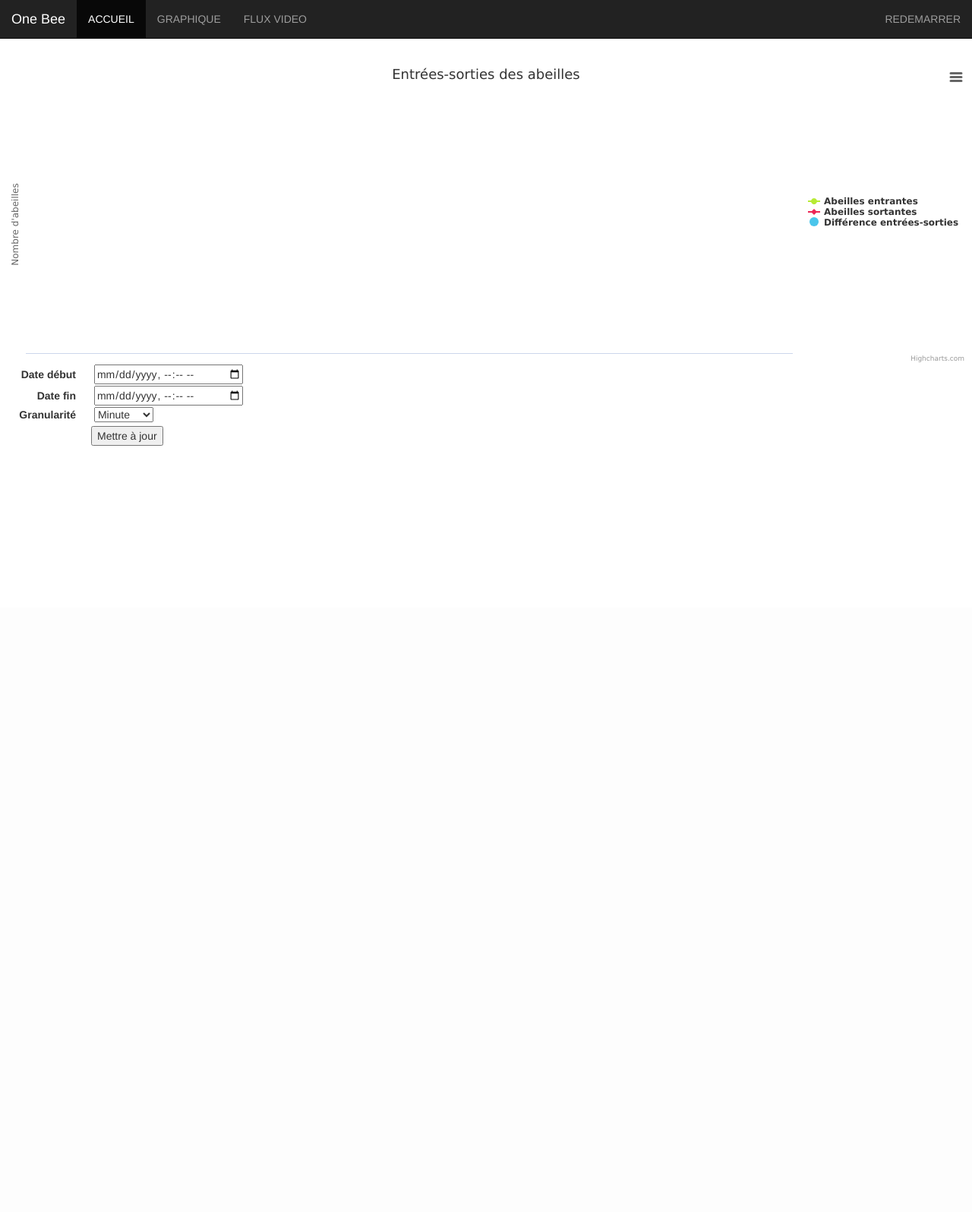
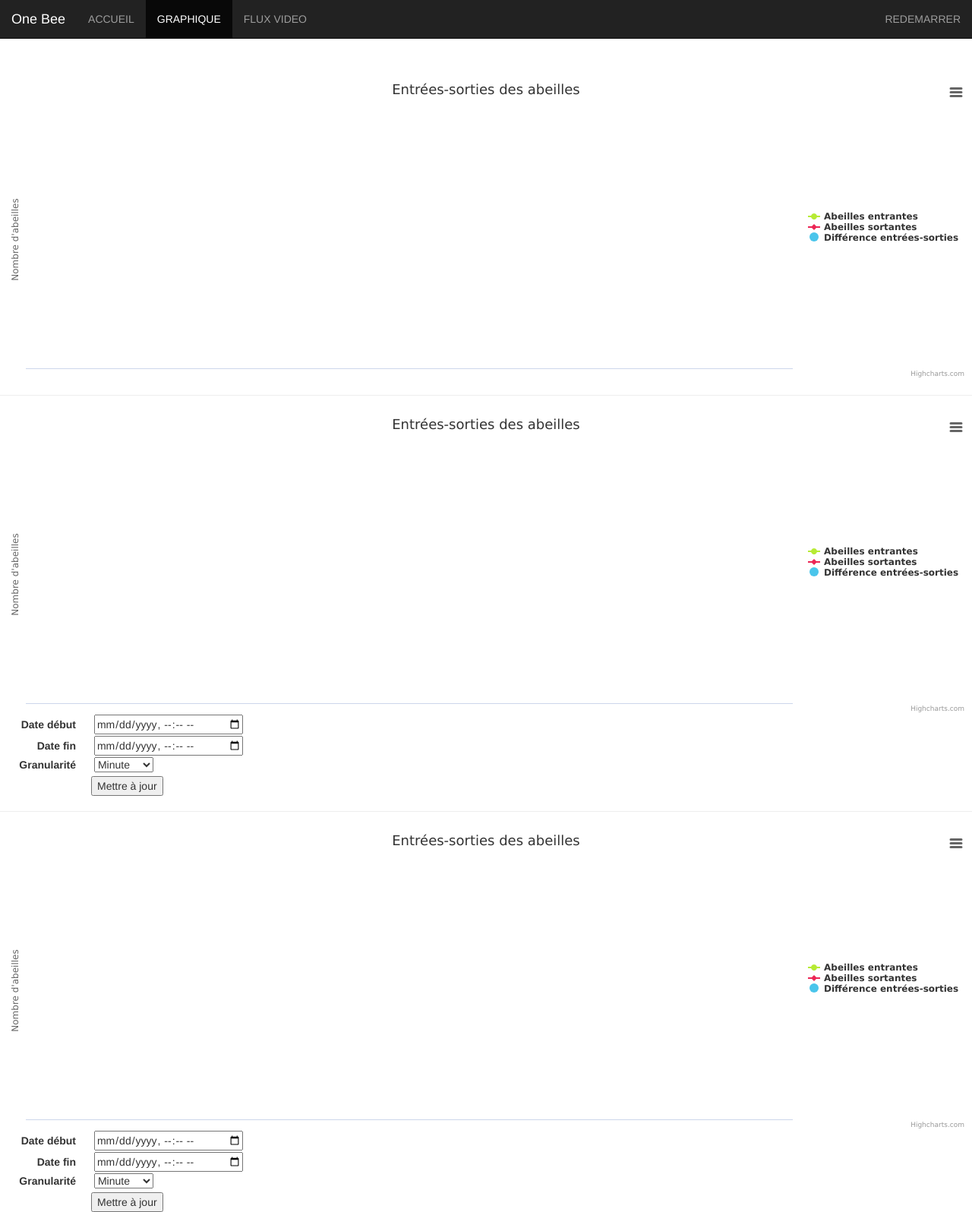
Before and after one commit to gdgaetan/openbee, a PHP site: page /graphe.php in a window 1280 px wide. Shown: the whole page at 76% size. Before the commit the page ends 587 px from the top, so only its background shows below. Run offline with PHP 8.4, Linux system fonts and the light colour scheme; data that the repository does not hold is empty.

Commit message:
plusieurs graphes + commentaires

```diff
--- a/onebeeV2/graphe.css
+++ b/onebeeV2/graphe.css
@@ -1,6 +1,6 @@
-/* permet de commencer à afficher les pages en dessous du menus*/
-body{
-	margin-top:80px;
+body {
+  padding-top: 100px;
+
 }
 
 .formulaire{
@@ -16,6 +16,6 @@ body{
 	margin-left: 20px;
 }
 
-#update {
+#update2, #update3 {
 	margin-left: 120px;
 }
--- a/onebeeV2/graphe.php
+++ b/onebeeV2/graphe.php
@@ -20,47 +20,54 @@
 
 	<title>Test pour les graphiques</title>
 </head>
-<body >
-<!-- barre des menus en haut de la page (avec bootstraps) inverse pour fixer les menus à gauche, fixed-top pour avoir la barre affiché quand on scroll vers le bas -->
+<body>
+
 	<nav class="navbar navbar-inverse navbar-fixed-top">
 	  <div class="container-fluid">
 		<div class="navbar-header">
-		<!--titre de la barre des menus qui permet aussi de revenir à l'acceuil -->
-		 <button type="button" class="navbar-toggle" data-toggle="collapse" data-target="#myNavbar"></button>
+		 <button type="button" class="navbar-toggle" data-toggle="collapse" data-target="#myNavbar">
+        <span class="icon-bar"></span>
+        <span class="icon-bar"></span>
+        <span class="icon-bar"></span>
+      </button>
       <a class="navbar-brand" href="index.php">One Bee</a>
     </div>
     <div class="collapse navbar-collapse" id="myNavbar">
       <ul class="nav navbar-nav">
-	  <!-- les 3 boutons du menu. celui qui est "active" est en surbrillance -->
-			<li class="active"><a href="index.php">ACCUEIL</a></li>
-			<li><a href="graphe.php">GRAPHIQUE</a></li>
-			<li><a href="flux.php">FLUX VIDEO</a></li>
+        <li ><a href="index.php">ACCUEIL</a></li>
+		  <li class="active"><a href="graphe.php">GRAPHIQUE</a></li>
+		  <li><a href="flux.php">FLUX VIDEO</a></li>
       </ul>
       <ul class="nav navbar-nav navbar-right">
 		  <li><a href="#">REDEMARRER</a></li>
 		</ul>
 	  </div>
 	</nav>
-<!--Fin de la barre des menus -->
 
-
-	<div class="chartTest">
+	<!-- début des graphiques -->
+	<div class="charts">
+		<!-- graphique qui affiche la dernière heure
+			 se met à jour toutes les 60 secondes -->
 		<div id="chart1"></div>
 
-		<!-- des boutons... -->
+		<hr/>
+
+		<div id="chart2"></div>
+
+		<!-- des boutons pour le 2e graphique -->
 		<form method="post">
 			<!-- format date s'affiche sur Chrome et Edge, pour Firefox on ne voit qu'un champ de texte, format américain "mm/jj/aaaa hh:mm" -->
 			<span class="formulaire">
 				<label>Date début</label>
-				<input type="datetime-local" id="selectDateDebut" placeholder="mm/jj/aaaa hh:mm" />
+				<input type="datetime-local" id="selectDateDebut2" placeholder="mm/jj/aaaa hh:mm" />
 			</span>
 			<span class="formulaire">
 				<label>Date fin</label>
-				<input type="datetime-local" id="selectDateFin" placeholder="mm/jj/aaaa hh:mm" />
+				<input type="datetime-local" id="selectDateFin2" placeholder="mm/jj/aaaa hh:mm" />
 			</span>
 			<span class="formulaire">
 				<label>Granularité</label>
-				<select id="selectGranularite">
+				<select id="selectGranularite2">
 					<option value="minute">Minute</option>
 					<option value="heure">Heure</option>
 					<option value="jour">Jour</option>
@@ -70,21 +77,73 @@
 				</select>
 			</span>
 		</form>
-		<button id="update">Mettre à jour</button>
+		<button id="update2">Mettre à jour</button>
+
+		<hr/>
+
+		<div id="chart3"></div>
+
+		<!-- des boutons pour le 3e graphique -->
+		<form method="post">
+			<!-- format date s'affiche sur Chrome et Edge, pour Firefox on ne voit qu'un champ de texte, format américain "mm/jj/aaaa hh:mm" -->
+			<span class="formulaire">
+				<label>Date début</label>
+				<input type="datetime-local" id="selectDateDebut3" placeholder="mm/jj/aaaa hh:mm" />
+			</span>
+			<span class="formulaire">
+				<label>Date fin</label>
+				<input type="datetime-local" id="selectDateFin3" placeholder="mm/jj/aaaa hh:mm" />
+			</span>
+			<span class="formulaire">
+				<label>Granularité</label>
+				<select id="selectGranularite3">
+					<option value="minute">Minute</option>
+					<option value="heure">Heure</option>
+					<option value="jour">Jour</option>
+					<option value="semaine">Semaine</option>
+					<option value="mois">Mois</option>
+					<option value="annee">Année</option>
+				</select>
+			</span>
+		</form>
+		<button id="update3">Mettre à jour</button>
 
 		<script>
-			// quand on clique sur le bouton "mettre à jour"
+			/**
+				permet de charger le graphique désigné par l'entier en paramètre
+				le 1er est un cas spécial : il n'a pas de formulaire pour préciser l'intervalle de temps et la granularité d'affichage
+			*/
+			function loadGraphique(num){
+				if (num==1) {
+					$("#chart"+num).load("graphiques.php", {id: num});
+				} else {
+					$("#chart"+num).load("graphiques.php", {
+						id: num,
+						dateDebut: $("#selectDateDebut"+num).val(),
+						dateFin: $("#selectDateFin"+num).val(),
+						granul: $("#selectGranularite"+num).val()
+					});
+				}
+			}
+			// quand on clique sur le bouton "mettre à jour", pour les 2 boutons
 			$(function() {
-				$('#update').click(function() {
-					$("#chart1").load("graphiques.php", {
-						dateDebut: $("#selectDateDebut").val(),
-						dateFin: $("#selectDateFin").val(),
-						granul: $("#selectGranularite").val()
-					});
+				$('#update2').click(function() {
+					loadGraphique(2);
 				});
 			});
-			// page onload
-			$("#chart1").load("graphiques.php");
+			$(function() {
+				$('#update3').click(function() {
+					loadGraphique(3);
+				});
+			});
+			// page onload : on charge tous les graphiques
+			loadGraphique(1);
+			loadGraphique(2);
+			loadGraphique(3);
+			// reload le 1er graphique toutes les 60 secondes
+			setInterval(function () {
+				loadGraphique(1);
+			},60000);
 		</script>
 
 	</div>
--- a/onebeeV2/graphiques.js
+++ b/onebeeV2/graphiques.js
@@ -1,5 +1,6 @@
 /**
-	dessiner les graphiques dans le la div myChart
+	dessiner les graphiques dans la div myChart (dans le fichier graphiques.php)
+	divID = id de la balise où sera placé le graphique, dans le fichier graphe.php
 	labelsX = graduation abscisse
 	donnees = array de 2 arrays (un par courbe)
 
@@ -9,33 +10,35 @@
 		- abeilles entrantes
 		- abeilles sortantes
 		- différence entrées/sorties
-		(on peut ajouter : pollen, faux bourdon -> même principe que pour toutes les séries, penser à rajouter les données dans le tableau en paramètres )
+		(on peut ajouter : pollen, faux bourdon -> même principe que pour toutes les séries, penser à rajouter les données dans le tableau en paramètres, dans le fichier graphiques.php)
 */
-function drawChart(labelsX, donnees) {
-	var theChart = Highcharts.chart('myChart', {
+function drawChart(divID, labelsX, donnees) {
+	var theChart = Highcharts.chart(divID, {
 		chart: {
-			zoomType: 'x'
+			zoomType: 'x' // zoom seulement sur l'axe x
 		},
 		title: {
 			text: 'Entrées-sorties des abeilles'
 		},
 		legend: {
+			// noms des courbes à droite
 			layout: 'vertical',
 			align: 'right',
 			verticalAlign: 'middle'
 		},
 		xAxis: {
-			categories: labelsX
+			categories: labelsX // tableau des dates sur la graduation de x
 		},
 		yAxis: {
 			title: {
-				text: 'Nombre d\'abeilles'
+				text: 'Nombre d\'abeilles' // légende en y
 			}
 		},
+		/* suivre ces exemples pour rajouter des nouvelles courbes (pollen, etc.) */
 		series: [{
-			type: 'spline',
+			type: 'spline', // pour des lignes courbées
 			name: 'Abeilles entrantes',
-			data: donnees[0],
+			data: donnees[0], // tableau récupéré dans graphiques.php
 			color: '#B7EB34'
 		}, {
 			type: 'spline',
@@ -47,7 +50,7 @@ function drawChart(labelsX, donnees) {
 			name: 'Différence entrées-sorties',
 			data: donnees[2],
 			color: '#4AC5EB',
-			fillColor: 'rgba(74, 197, 235, .2)'
+			fillColor: 'rgba(74, 197, 235, .2)' // remplir l'intérieur de la courbe, pour bien voir si on est en négatif ou positif
 		}]
 	});
 }
--- a/onebeeV2/graphiques.php
+++ b/onebeeV2/graphiques.php
@@ -1,3 +1,4 @@
+<!-- balise qui va devenir le graphique -->
 <div id="myChart" style="width:100%; height:400px;"></div>
 
 <?php
@@ -18,7 +19,8 @@ $dateDebut->sub(new DateInterval('PT1H')); // moins 1 heure
 
 $granularite = "minute";
 
-// avec le formulaire rempli
+// avec le formulaire rempli, on modifie les variables associées
+// sinon on garde les valeurs par défaut
 if(!empty($_POST["dateFin"]) && !empty($_POST["dateDebut"]))
 {
 	$dateFin = new DateTime($_POST["dateFin"]);
@@ -50,26 +52,30 @@ if (!empty($_POST["granul"]))
 $fin = $dateFin->format('Y-m-d H:i');
 $debut = $dateDebut->format('Y-m-d H:i');
 
-
+// la fonction est décrite juste après
 getDonnees($debut, $fin, $granularite);
 
 
 
 /**
 récupérer les données dans la bdd et afficher les graphiques avec ces nouvelles données
+il faut fournir des dates dans le même format que dans une requête MySQL
+la granularité est une chaîne de caractères
 
 pour rajouter les abeilles pollen/faux bourdon, les lignes de code nécessaires sont déjà présentes, mais commentées
-il faudra apporter des modifications à graphiques.js
+il faudra aussi apporter des modifications à graphiques.js
 */
 function getDonnees($dateDebut, $dateFin, $granularite){
 	global $bdd;
+	// récupérer les données :
 	//$reponse = $bdd->query('SELECT * FROM abeille'); // récupère toutes les données
 	//$reponse = $bdd->query("SELECT * from abeille WHERE dateEnregistrement BETWEEN '2017-03-21 11:00:00' AND '2017-03-21 15:00:00'"); // exemple avec les dates "en dur"
 	$reponse = $bdd->query("SELECT * from abeille WHERE dateEnregistrement BETWEEN '".$dateDebut."' AND '".$dateFin."'");
 
-	$dates = array();
-	$entrees = array();
-	$sorties = array();
+	// tableaux des données à fournir pour le graphique
+	$dates = array(); // pour les valeurs en x
+	$entrees = array(); // nb d'abeilles entrées dans la ruche, par unité de temps
+	$sorties = array(); // nb d'abeilles sorties de la ruche, par unité de temps
 	/*$entreesPollen = array();
 	$sortiesPollen = array();
 	$entreesFauxBourdon = array();
@@ -77,10 +83,10 @@ function getDonnees($dateDebut, $dateFin, $granularite){
 
 	$index = -1; // pour regrouper les données ensemble
 
-	$currDate;
-	$currDateGrad = new DateTime($dateDebut);
-	$nextDate = new DateTime($dateDebut);
-	$intervalle;
+	// pour manipuler les données selon la granularité choisie
+	$currDate; // date courante
+	$nextDate = new DateTime($dateDebut); // prochaine date, pour savoir quand il faudra créer un "nouveau point"
+	$intervalle; // dépend de la granularité, durée entre 2 points
 
 	// pour la granularité par minute, pas besoin de faire la même chose puisque la base de données devrait être remplie de façon à ce que ça fonctionne (stockage des enrgeistrements par minute, classement dans l'ordre croissant des dates)
 	$parDefaut = false;
@@ -110,11 +116,10 @@ function getDonnees($dateDebut, $dateFin, $granularite){
 				$dates[] = $donnees['dateEnregistrement'];
 				$entrees[] = $donnees['nbEntreesAbeille'];
 				$sorties[] = $donnees['nbSortiesAbeille'];
-				//echo $donnees['dateEnregistrement'] ."<br/>"; //test
 			}
 	}
 
-	if ($parDefaut == false)
+	if ($parDefaut == false) // pas besoin si granularité = minute
 	{
 		// on n'a pas forcément des données au début de l'intervalle demandé
 		// utile pour la première itération du while
@@ -123,8 +128,10 @@ function getDonnees($dateDebut, $dateFin, $granularite){
 		// on a besoin de la trouver en début de boucle, selon la nouvelle date courante
 		$trouverProchaineDate = false;
 
+		// on récupère les données une par une
 		while ($donnees = $reponse->fetch())
 		{
+			// date courante récupérée par la requête
 			$currDate = new DateTime($donnees['dateEnregistrement']);
 
 			// il faut trouver la première date courante effective
@@ -142,6 +149,7 @@ function getDonnees($dateDebut, $dateFin, $granularite){
 			// on ne peut pas le faire l'itération précédente, à la fin de 'if ($currDate >= $nextDate)'
 			if ($trouverProchaineDate == true)
 			{
+				// prochaine date = date courante + intervalle
 				$nextDate = clone $currDate;
 				$nextDate = $nextDate->add($intervalle);
 				$trouverProchaineDate = false;
@@ -196,6 +204,7 @@ function getDonnees($dateDebut, $dateFin, $granularite){
 		$entreesSorties[$i] = $entrees[$i] - $sorties[$i];
 	}
 
+	// pour avoir des tableaux reconnus par JavaScript
 	$datesChart = "[\"".implode("\",\"",$dates)."\"]";
 	$entreesChart = "[".implode(",",$entrees)."]";
 	$sortiesChart = "[".implode(",",$sorties)."]";
@@ -206,8 +215,11 @@ function getDonnees($dateDebut, $dateFin, $granularite){
 	$entreesSortiesChart = "[".implode(",",$entreesSorties)."]";
 	$courbesChart = "[".$entreesChart.",".$sortiesChart.","/*.$entreesPollenChart.",".$sortiesPollenChart.",".$entreesFauxBourdonChart.",".$sortiesFauxBourdonChart.","*/.$entreesSortiesChart."]";
 
-	echo '<script>drawChart('.$datesChart.', '.$courbesChart.');</script>';
+	// appel de la fonction pour dessiner les graphes
+	// fonction JavaScript, dans le fichier graphiques.js
+	echo '<script>drawChart(chart'.$_POST["id"].', '.$datesChart.', '.$courbesChart.');</script>';
 
+	// fin de la communication avec la base de données
 	$reponse->closeCursor();
 }
 ?>
```
